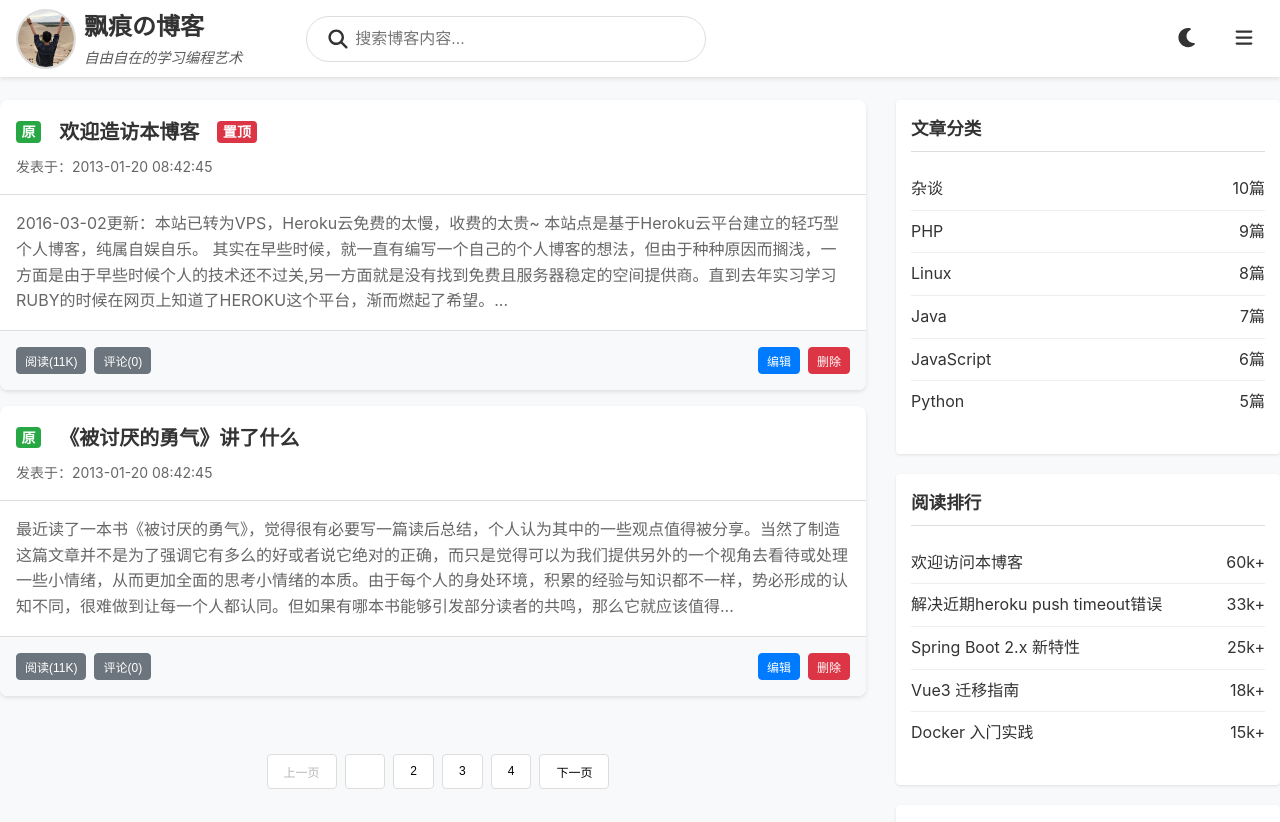
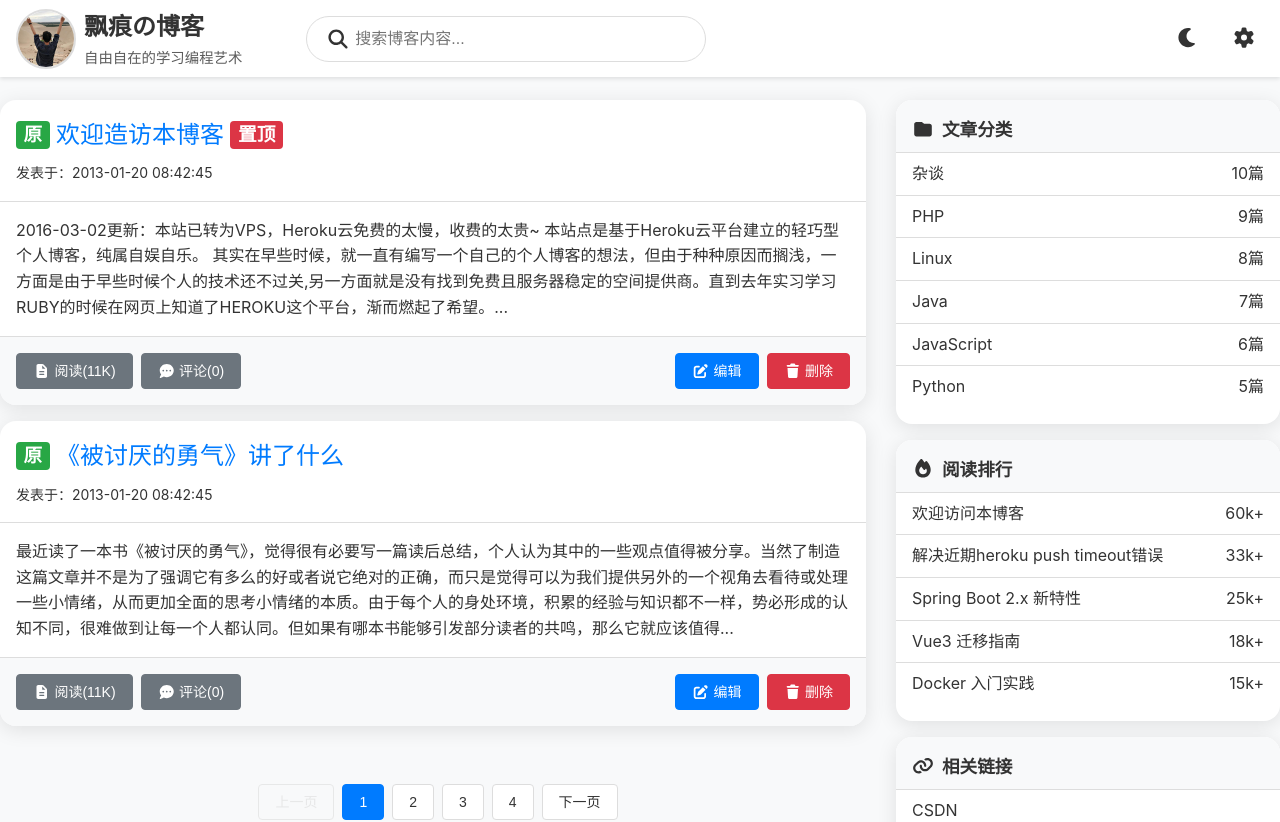
Before and after one commit to lzqwebsoft/blog-frontend, a Vue app: page / in a window 1280 px wide. Shown: the top 822 px of the page. Built offline with nearby package versions, Linux system fonts and the light colour scheme.

Commit message:
首页样式优化支持暗黑主题

```diff
--- a/src/App.vue
+++ b/src/App.vue
@@ -12,11 +12,32 @@ export default {
     data() {
         return {
             showTop: false,
+            scrolling: false,
         }
+    },
+    mounted() {
+        window.addEventListener('scroll', this.handleScroll);
+    },
+    unmounted() {
+        window.removeEventListener('scroll', this.handleScroll);
     },
     methods: {
         scrollToTop() {
-            window.scrollTo({ top: 0, behavior: 'smooth' })
+            window.scrollTo({ top: 0, behavior: 'smooth' });
+        },
+        handleScroll() {
+            this.showTop = window.scrollY > 200;
+
+            if (!this.scrolling) {
+                this.scrolling = true
+
+                window.requestAnimationFrame
+                    ? requestAnimationFrame(this.autoHideHeader)
+                    : setTimeout(this.autoHideHeader, 250);
+            }
+        },
+        autoHideHeader() {
+            this.scrolling = false;
         },
     },
 }
@@ -32,7 +53,9 @@ export default {
 
         <AppFooter />
 
-        <button class="scroll-to-top" v-show="showTop" @click="scrollToTop">↑</button>
+        <button class="scroll-to-top" :class="{ 'show': showTop }" @click="scrollToTop">
+            <font-awesome-icon icon="arrow-up" />
+        </button>
     </div>
 </template>
 
@@ -54,8 +77,9 @@ export default {
     position: fixed;
     bottom: 20px;
     right: 20px;
-    background: #007bff;
-    color: white;
+    background-color: var(--scroll-to-top-button-bg, #f5f5f5);
+    box-shadow: 0px 3px 5px -1px rgba(0, 0, 0, 0.2), 0px 6px 10px 0px rgba(0, 0, 0, 0.14), 0px 1px 18px 0px rgba(0, 0, 0, 0.12);
+    color: var(--text-color, rgba(0, 0, 0, 0.87));
     border: none;
     border-radius: 50%;
     width: 50px;
@@ -65,11 +89,19 @@ export default {
     align-items: center;
     justify-content: center;
     font-size: 1.2rem;
-    box-shadow: 0 2px 4px rgba(0, 0, 0, 0.2);
     z-index: 1000;
+    opacity: 0;
+    transform: scale(0) rotate(180deg);
+    transition: all 0.3s cubic-bezier(0.68, -0.55, 0.265, 1.55);
+}
+
+.scroll-to-top.show {
+    opacity: 1;
+    transform: scale(1) rotate(0deg);
 }
 
 .scroll-to-top:hover {
-    background: #0056b3;
+    background: var(--scroll-to-top-button-hover-bg, #dddddd);
+    transform: scale(1.1) rotate(0deg);
 }
 </style>
--- a/src/assets/styles/main.css
+++ b/src/assets/styles/main.css
@@ -15,6 +15,12 @@
     --hover-bg: #f8f9fa;
     --link-color: #007bff;
     --transition: all 0.4s ease;
+
+    --scroll-to-top-button-bg: #f5f5f5;
+    --scroll-to-top-button-hover-bg: #dddddd;
+
+    --button-bg: #fff;
+    --button-disable-color: #ddd;
 }
 
 :root.dark-theme {
@@ -26,6 +32,12 @@
     --shadow-color: rgba(0, 0, 0, 0.3);
     --hover-bg: #404040;
     --link-color: #66b3ff;
+
+    --scroll-to-top-button-bg: #6c757d;
+    --scroll-to-top-button-hover-bg: #5a6268;
+
+    --button-bg: #404040;
+    --button-disable-color: #6c757d;
 }
 
 body {
@@ -81,37 +93,6 @@ a:hover {
     padding: 0 15px;
 }
 
-/* Card styles */
-.card {
-    background: var(--card-bg);
-    border-radius: 8px;
-    box-shadow: 0 2px 4px var(--shadow-color);
-    margin-bottom: 1rem;
-    overflow: hidden;
-    transition:
-        background-color 0.3s ease,
-        box-shadow 0.3s ease;
-}
-
-.card-header {
-    padding: 1rem;
-    border-bottom: 1px solid var(--border-color);
-    transition: border-color 0.3s ease;
-}
-
-.card-body {
-    padding: 1rem;
-}
-
-.card-footer {
-    padding: 1rem;
-    border-top: 1px solid var(--border-color);
-    background-color: var(--hover-bg);
-    transition:
-        border-color 0.3s ease,
-        background-color 0.3s ease;
-}
-
 /* Button styles */
 .btn {
     padding: 0.5rem 1rem;
@@ -119,6 +100,8 @@ a:hover {
     border-radius: 4px;
     cursor: pointer;
     font-size: 0.875rem;
+    line-height: 1rem;
+    min-height: 36px;
     display: inline-block;
     text-align: center;
     text-decoration: none;
@@ -145,40 +128,6 @@ a:hover {
     background-color: #dc3545;
     color: white;
     border-color: #dc3545;
-}
-
-.btn-sm {
-    padding: 0.25rem 0.5rem;
-    font-size: 0.75rem;
-}
-
-/* Badge styles */
-.badge {
-    display: inline-block;
-    padding: 0.25em 0.4em;
-    font-size: 75%;
-    font-weight: 700;
-    line-height: 1;
-    text-align: center;
-    white-space: nowrap;
-    vertical-align: baseline;
-    border-radius: 0.25rem;
-}
-
-.badge-success {
-    color: #fff;
-    background-color: #28a745;
-}
-
-.badge-danger {
-    color: #fff;
-    background-color: #dc3545;
-    margin-left: 10px;
-}
-
-.badge-info {
-    color: #fff;
-    background-color: #17a2b8;
 }
 
 /* Form styles */
@@ -234,39 +183,6 @@ a:hover {
     font-weight: bold;
 }
 
-/* Sidebar styles */
-.sidebar {
-    background: var(--card-bg);
-    border-radius: 8px;
-    box-shadow: 0 2px 4px var(--shadow-color);
-    padding: 1rem;
-    margin-bottom: 1rem;
-    transition:
-        background-color 0.3s ease,
-        box-shadow 0.3s ease;
-}
-
-.sidebar h3 {
-    margin-bottom: 1rem;
-    padding-bottom: 0.5rem;
-    border-bottom: 1px solid var(--border-color);
-    font-size: 1.1rem;
-    transition: border-color 0.3s ease;
-}
-
-.sidebar-item {
-    display: flex;
-    justify-content: space-between;
-    align-items: center;
-    padding: 0.5rem 0;
-    border-bottom: 1px solid var(--border-color);
-    transition: border-color 0.3s ease;
-}
-
-.sidebar-item:last-child {
-    border-bottom: none;
-}
-
 /* Footer styles */
 .footer {
     background: #343a40;
@@ -297,66 +213,26 @@ a:hover {
     }
 }
 
-/* Article styles */
-.article-title {
-    margin-bottom: 1rem;
+/* Pagination */
+.page-label {
+    margin-top: 15px;
+    padding: 0 15px;
+    color: #666;
 }
 
-.article-title h1 {
-    font-size: 2rem;
-    margin-bottom: 0.5rem;
-}
-
-.article-meta {
-    color: #666;
-    margin-bottom: 1rem;
-}
-
-.article-content {
-    line-height: 1.8;
-    margin-bottom: 2rem;
-}
-
-.article-content p {
-    margin-bottom: 1rem;
-}
-
-.article-content pre {
-    background: #f8f9fa;
-    padding: 1rem;
-    border-radius: 4px;
-    overflow-x: auto;
-    margin: 1rem 0;
-}
-
-.article-content code {
-    background: #f8f9fa;
-    padding: 0.2rem 0.4rem;
-    border-radius: 3px;
-    font-family: 'Monaco', 'Menlo', 'Ubuntu Mono', monospace;
-}
-
-.article-actions {
-    display: flex;
-    justify-content: space-between;
-    align-items: center;
-    margin-bottom: 2rem;
-    padding-bottom: 1rem;
-    border-bottom: 1px solid #eee;
-}
-
-/* Pagination */
 .pagination {
     display: flex;
     justify-content: center;
     gap: 0.5rem;
     margin: 2rem 0;
+    flex-wrap: wrap;
 }
 
 .pagination button {
     padding: 0.5rem 1rem;
-    border: 1px solid #ddd;
-    background: #fff;
+    border: 1px solid var(--border-color);
+    background: var(--button-bg);
+    color: var(--text-color);
     cursor: pointer;
     border-radius: 4px;
 }
@@ -367,31 +243,21 @@ a:hover {
     border-color: #007bff;
 }
 
-.pagination button:hover:not(.active) {
-    background: #f8f9fa;
+.pagination button:hover {
+    opacity: 0.8;
 }
 
-/* Scroll to top button */
-.scroll-to-top {
-    position: fixed;
-    bottom: 20px;
-    right: 20px;
-    background: #007bff;
-    color: white;
-    border: none;
-    border-radius: 50%;
-    width: 50px;
-    height: 50px;
-    cursor: pointer;
-    display: flex;
-    align-items: center;
-    justify-content: center;
-    font-size: 1.2rem;
-    box-shadow: 0 2px 4px rgba(0, 0, 0, 0.2);
+.pagination button:disabled {
+    background-color: var(--hover-bg);
+    color: var(--button-disable-color);
+    border-color: var(--button-disable-color);
+    cursor: not-allowed;
+    opacity: 0.6;
 }
 
-.scroll-to-top:hover {
-    background: #0056b3;
+.pagination button:disabled:hover {
+    opacity: 0.6;
+    transform: none;
 }
 
 /* Comment styles */
--- a/src/components/AppFooter.vue
+++ b/src/components/AppFooter.vue
@@ -2,10 +2,10 @@
     <footer class="footer">
         <div class="container">
             <p>
-                Powered by <a href="https://spring.io">Spring</a>, UI by Vue3, Design by
-                <a href="https://twitter.com/lzqwebsoft">-ZQLUO-</a>.
+                Powered by <a href="https://vuejs.org" target="_blank">Vue3</a>, Design by
+                <a href="https://twitter.com/lzqwebsoft" target="_blank">-ZQLUO-</a>.
             </p>
-            <p>Copyright &copy; 2012 - 2024</p>
+            <p>Copyright &copy; 2012 - 2025</p>
         </div>
     </footer>
 </template>
--- a/src/components/AppHeader.vue
+++ b/src/components/AppHeader.vue
@@ -23,7 +23,7 @@
 
                 <div class="dropdown">
                     <button class="nav-item" @click="showMenu = !showMenu">
-                        <font-awesome-icon icon="bars" class="menu" />
+                        <font-awesome-icon icon="gear" class="menu" />
                     </button>
                     <div class="dropdown-content" v-show="showMenu">
                         <RouterLink v-for="(item, index) in menuItems" :key="index" :to="item.url"
@@ -59,14 +59,14 @@ export default {
     mounted() {
         window.addEventListener('scroll', this.handleScroll)
         this.initializeTheme()
+        document.addEventListener('click', this.handleClickOutside)
     },
     unmounted() {
         window.removeEventListener('scroll', this.handleScroll)
+        document.removeEventListener('click', this.handleClickOutside)
     },
     methods: {
         handleScroll() {
-            this.showTop = window.scrollY > 200
-
             if (!this.scrolling) {
                 this.scrolling = true
                 window.requestAnimationFrame
@@ -105,6 +105,12 @@ export default {
                 document.documentElement.classList.add('dark-theme')
             } else {
                 document.documentElement.classList.remove('dark-theme')
+            }
+        },
+        handleClickOutside(event) {
+            const dropdown = this.$el.querySelector('.dropdown')
+            if (dropdown && !dropdown.contains(event.target)) {
+                this.showMenu = false
             }
         },
     },
@@ -171,7 +177,6 @@ export default {
     font-size: 0.9rem;
     color: var(--text-color);
     opacity: 0.8;
-    font-style: italic;
 }
 
 .nav-menu {
--- a/src/components/ArticleBadge.vue
+++ b/src/components/ArticleBadge.vue
@@ -42,7 +42,7 @@ export default {
 .badge {
     display: inline-block;
     padding: 0.25em 0.4em;
-  font-size: 75%;
+    font-size: 100%;
     font-weight: 700;
     line-height: 1;
     text-align: center;
@@ -51,7 +51,6 @@ export default {
     border-radius: 0.25rem;
     transition: color 0.15s ease-in-out, background-color 0.15s ease-in-out,
         border-color 0.15s ease-in-out, box-shadow 0.15s ease-in-out;
-  margin-right: 10px;
 }
 
 .badge-success {
@@ -72,6 +71,5 @@ export default {
 .badge-danger {
     color: #fff;
     background-color: #dc3545;
-  margin-left: 10px;
 }
 </style>
--- a/src/main.js
+++ b/src/main.js
@@ -3,13 +3,22 @@ import './assets/styles/main.css'
 import { createApp } from 'vue'
 import { createPinia } from 'pinia'
 import { library } from '@fortawesome/fontawesome-svg-core'
-import { faEdit, faLock, faCog, faSignOutAlt, faMoon, faSun, faBars, faMagnifyingGlass } from '@fortawesome/free-solid-svg-icons'
+import {
+    faEdit, faLock, faCog, faSignOutAlt, faMoon, faSun, faBars,
+    faMagnifyingGlass, faGear, faArrowUp, faPenToSquare, faTrash,
+    faFileLines, faCommentDots, faFolder, faLink, faFire, faAddressCard
+} from '@fortawesome/free-solid-svg-icons'
 import { FontAwesomeIcon } from '@fortawesome/vue-fontawesome'
 
 import App from './App.vue'
 import router from './router'
 
-library.add(faEdit, faLock, faCog, faSignOutAlt, faMoon, faSun, faBars, faMagnifyingGlass)
+library.add(
+    faEdit, faLock, faCog, faSignOutAlt, faMoon,
+    faSun, faBars, faMagnifyingGlass, faGear, faArrowUp,
+    faPenToSquare, faTrash, faFileLines, faCommentDots,
+    faFolder, faLink, faFire, faAddressCard
+)
 
 const app = createApp(App)
 
--- a/src/views/Index.vue
+++ b/src/views/Index.vue
@@ -99,8 +99,8 @@ export default {
         <div class="row content-wrapper">
             <div class="main-content">
                 <div class="article-list">
-                    <div class="card" v-for="(article, index) in articles" :key="index">
-                        <div class="card-header">
+                    <div class="article-card" v-for="(article, index) in articles" :key="index">
+                        <div class="article-card-header">
                             <h3 class="article-title">
                                 <ArticleBadge type="original" />
                                 <RouterLink :to="article.url">{{ article.title }}</RouterLink>
@@ -109,27 +109,35 @@ export default {
                             <div class="article-time">发表于：2013-01-20 08:42:45</div>
                         </div>
 
-                        <div class="card-body">
+                        <div class="article-card-body">
                             <p class="article-excerpt">
                                 {{ article.content.substring(0, 200) }}...
                             </p>
                         </div>
 
-                        <div class="card-footer">
+                        <div class="article-card-footer">
                             <div style="
                                     display: flex;
                                     justify-content: space-between;
                                     align-items: center;
                                 ">
                                 <div>
-                                    <button class="btn btn-secondary btn-sm">阅读(11K)</button>
-                                    <button class="btn btn-secondary btn-sm" style="margin-left: 0.5rem">
+                                    <button class="btn btn-secondary">
+                                        <font-awesome-icon icon="file-lines" />
+                                        阅读(11K)
+                                    </button>
+                                    <button class="btn btn-secondary" style="margin-left: 0.5rem">
+                                        <font-awesome-icon icon="comment-dots" />
                                         评论(0)
                                     </button>
                                 </div>
                                 <div>
-                                    <button class="btn btn-primary btn-sm">编辑</button>
-                                    <button class="btn btn-danger btn-sm" style="margin-left: 0.5rem">
+                                    <button class="btn btn-primary">
+                                        <font-awesome-icon icon="pen-to-square" />
+                                        编辑
+                                    </button>
+                                    <button class="btn btn-danger" style="margin-left: 0.5rem">
+                                        <font-awesome-icon icon="trash" />
                                         删除
                                     </button>
                                 </div>
@@ -139,17 +147,16 @@ export default {
                 </div>
 
                 <div class="pagination">
-                    <button class="btn btn-sm" @click="changePage(currentPage - 1)" :disabled="currentPage === 1">
+                    <button class="btn" @click="changePage(currentPage - 1)" :disabled="currentPage === 1">
                         上一页
                     </button>
 
-                    <button v-for="pageNum in paginationPages()" :key="pageNum" class="btn btn-sm"
-                        :class="{ 'btn-primary': pageNum === currentPage }" @click="changePage(pageNum)">
+                    <button v-for="pageNum in paginationPages()" :key="pageNum" class="btn"
+                        :class="{ 'active': pageNum === currentPage }" @click="changePage(pageNum)">
                         {{ pageNum }}
                     </button>
 
-                    <button class="btn btn-sm" @click="changePage(currentPage + 1)"
-                        :disabled="currentPage === totalPages">
+                    <button class="btn" @click="changePage(currentPage + 1)" :disabled="currentPage === totalPages">
                         下一页
                     </button>
                 </div>
@@ -159,7 +166,7 @@ export default {
 
             <div class="sidebar-wrapper">
                 <div class="sidebar">
-                    <h3>文章分类</h3>
+                    <h3><font-awesome-icon icon="folder" class="sidebar-icon" />文章分类</h3>
                     <div class="list-group">
                         <div class="sidebar-item" v-for="(category, index) in categories" :key="index">
                             <RouterLink :to="category.url">{{ category.name }}</RouterLink>
@@ -169,7 +176,7 @@ export default {
                 </div>
 
                 <div class="sidebar">
-                    <h3>阅读排行</h3>
+                    <h3><font-awesome-icon icon="fire" class="sidebar-icon" />阅读排行</h3>
                     <div class="list-group">
                         <div class="sidebar-item" v-for="(top, index) in top10" :key="index">
                             <RouterLink :to="top.url">{{ top.title }}</RouterLink>
@@ -179,7 +186,7 @@ export default {
                 </div>
 
                 <div class="sidebar">
-                    <h3>相关链接</h3>
+                    <h3><font-awesome-icon icon="link" class="sidebar-icon" />相关链接</h3>
                     <div class="list-group">
                         <div class="sidebar-item" v-for="(link, index) in links" :key="index">
                             <a :href="link.path" target="_blank" rel="noopener noreferrer">
@@ -190,7 +197,7 @@ export default {
                 </div>
 
                 <div class="sidebar">
-                    <h3>联系我</h3>
+                    <h3><font-awesome-icon icon="address-card" class="sidebar-icon" />联系我</h3>
                     <div class="list-group">
                         <div class="sidebar-item">
                             <a href="mailto:lzqwebsoft@gmail.com">lzqwebsoft@gmail.com</a>
@@ -222,58 +229,75 @@ export default {
     padding: 0 10px 10px 0;
 }
 
+.article-card {
+    background-color: var(--card-bg);
+    border-radius: 16px;
+    box-shadow: 0 4px 20px var(--shadow-color);
+    transition: var(--transition);
+    position: relative;
+    overflow: hidden;
+    margin-bottom: 1rem;
+}
+
+.article-card:hover {
+    transform: translateY(-8px);
+    box-shadow: 0 15px 30px rgba(0, 0, 0, 0.15);
+}
+
+.article-card-header {
+    padding: 1rem;
+    border-bottom: 1px solid var(--border-color);
+    transition: border-color 0.3s ease;
+}
+
+.article-card-body {
+    padding: 1rem;
+}
+
+.article-card-footer {
+    padding: 1rem;
+    border-top: 1px solid var(--border-color);
+    background-color: var(--hover-bg);
+    transition:
+        border-color 0.3s ease,
+        background-color 0.3s ease;
+}
+
 .article-title {
     margin-bottom: 0.5rem;
     display: flex;
     align-items: center;
     flex-wrap: wrap;
-    gap: 0.5rem;
+    gap: 0.4rem;
 }
 
 .article-title a {
-    color: #333;
+    color: #007bff;
     text-decoration: none;
-    font-size: 1.25rem;
-    font-weight: bold;
+    font-size: 1.5rem;
+    font-weight: 400;
 }
 
 .article-title a:hover {
-    color: #007bff;
+    color: #0056b3;
+    text-decoration: underline;
 }
 
 .article-time {
     font-size: 0.875rem;
-    color: #666;
+    color: var(--text-color);
     margin-top: 0.5rem;
 }
 
 .article-excerpt {
-    color: #666;
+    color: var(--text-color);
     line-height: 1.6;
 }
 
-.page-label {
-    margin-top: 15px;
-    padding: 0 15px;
-    color: #666;
-}
-
-.pagination {
-    display: flex;
-    justify-content: center;
-    gap: 0.5rem;
-    margin: 2rem 0;
-    flex-wrap: wrap;
-}
-
 .sidebar-item a {
-    color: #333;
+    color: var(--text-color);
     text-decoration: none;
     flex: 1;
-}
-
-.sidebar-item a:hover {
-    color: #007bff;
 }
 
 .content-wrapper {
@@ -294,20 +318,40 @@ export default {
     top: 20px;
 }
 
+
+/* Sidebar styles */
+
 .sidebar {
-    background-color: #fff;
-    border-radius: 4px;
-    padding: 15px;
-    margin-bottom: 20px;
-    box-shadow: 0 1px 3px rgba(0, 0, 0, 0.1);
+    background: var(--card-bg);
+    border-radius: 16px;
+    box-shadow: 0 4px 20px var(--shadow-color);
+    margin-bottom: 1rem;
+    transition:
+        background-color 0.3s ease,
+        box-shadow 0.3s ease;
+    overflow: hidden;
+}
+
+.sidebar h3 {
+    color: var(--text-color);
+    padding: 1rem 1rem 0.5rem;
+    border-bottom: 1px solid var(--border-color);
+    font-size: 1.1rem;
+    transition: border-color 0.3s ease;
+    background-color: var(--hover-bg);
+}
+
+.sidebar-icon {
+    margin-right: 0.5rem;
 }
 
 .sidebar-item {
     display: flex;
     justify-content: space-between;
     align-items: center;
-    padding: 8px 0;
-    border-bottom: 1px solid #eee;
+    padding: 0.5rem 1rem;
+    border-bottom: 1px solid var(--border-color);
+    transition: border-color 0.3s ease;
 }
 
 .sidebar-item:last-child {
```
Lines whose indentation alone changed are shown as unchanged.
